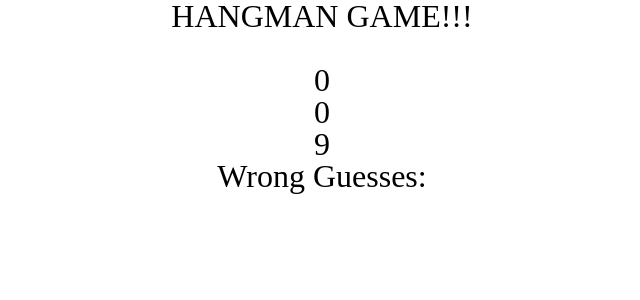
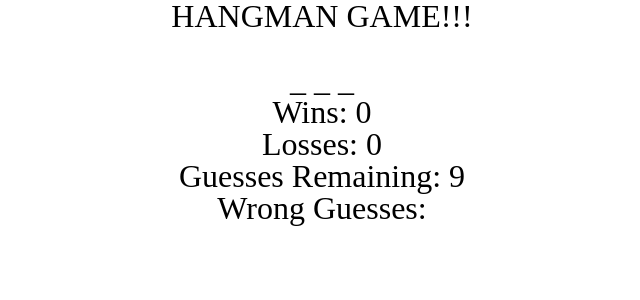
Before and after one commit to cchane4/hangman, a PHP site: page / in a window 1280 px wide. Shown: the top 300 px of the page, without its empty margins (318-958 px from the left). Run offline with PHP 8.4, Linux system fonts and the light colour scheme.

Commit message:
revisited 3

```diff
--- a/assets/javascript/game.js
+++ b/assets/javascript/game.js
@@ -3,7 +3,7 @@
 //*****************************************************************************
 //game counters (things we keep track of)
 var winCounter = 0;
-var lossCounter= 0;
+var lossCounter = 0;
 var guessesRemaining = 9;
 //arrays and variables for holding data
 var lettersinWord = []; //what letters are actually in the word with their own indexes
@@ -15,10 +15,13 @@ var blanksAndSuccesses = []; //holds blanks and successful guesses
 
 // GLOBAL FUNCTIONS
 //*****************************************************************************
-function startGame (){
+function startGame() {
     selectedWord = wordOptions[Math.floor(Math.random() * wordOptions.length)]; //chooses at random a word in the wordOptions array of words
     lettersinWord = selectedWord.split(""); //allows for an array of individual letters 	//numBlanks = lettersinWord.length;
     numBlanks = lettersinWord.length;
+    console.log(selectedWord);
+    console.log(lettersinWord);
+    console.log(numBlanks);
 
 
     //reset round of game
@@ -27,55 +30,75 @@ function startGame (){
     guessesRemaining = 9;
 
     // repopulate blanksAndSuccesses with correct number of blanks for guessing
-for (var i=0; i < numBlanks; i++){
+    for (var i = 0; i < numBlanks; i++) {
         blanksAndSuccesses.push("_");
+        console.log(blanksAndSuccesses);
     }
-	console.log(blanksAndSuccesses);
 
+    //change html to reflect word conditions
+    document.getElementById("wordDiv").innerHTML = blanksAndSuccesses.join(" "); // if you don't use .join, the commas will show up between letters
+    document.getElementById("guesses").innerHTML = "Guesses Remaining: " + guessesRemaining;
+    document.getElementById("wins").innerHTML = "Wins: " + winCounter;
+    document.getElementById("losses").innerHTML = "Losses: " + lossCounter;
 }
 
 
-//change html to reflect word conditions
-document.getElementById("wordDiv").innerHTML = blanksAndSuccesses.join(" "); // if you don't use .join, the commas will show up between letters
-document.getElementById("guesses").innerHTML = guessesRemaining;
-document.getElementById("wins").innerHTML = winCounter;
-document.getElementById("losses").innerHTML = lossCounter;
+//checks if the letter exists at all
+function checkLetters(letterGuessed) {
+    var lettersinWord = false; // default is that letter doesnt exist
 
+    for (var i = 0; i < numBlanks; i++) {
+        if (selectedWord[i] == letterGuessed) {
+            lettersinWord = true;
 
- //checks if the letter exists at all
-function checkLetters(letterGuessed){
-var lettersinWord = false; // default is that letter doesnt exist
-alert (letterGuessed);
-for (var i = 0; i < numBlanks; i++){
-		if (selectedWord[i] == letterGuessed){
-		lettersinWord = true;
-		alert('letter found');
         }
     }
+    //check location of letter and populate the array with that letter if letter is found
+    if (lettersinWord) {
+        for (var i = 0; i < numBlanks; i++) {
+            if (selectedWord[i] == letterGuessed) {
+                blanksAndSuccesses[i] = letterGuessed;
 
-//check location of letter and populate the array with that letter
- if (letterinWord){
-for (var i = 0; i < numBlanks; i++){
-		if (selectedWord[i] == letterGuessed){
-			blanksAndSuccesses[i] == letterGuessed;
             }
         }
     }
-// letter wasn't found
-else{
-	wrongLetters.push(letter);
+    // if the letter wasn't found
+    else {
+        wrongLetters.push(letterGuessed);
         guessesRemaining--;
     }
+    console.log(blanksAndSuccesses);
 }
 
 
+function roundDone() {
+    //update html
+    document.getElementById("guesses").innerHTML = "Guesses Remaining: " + guessesRemaining;
+    document.getElementById("wordDiv").innerHTML = blanksAndSuccesses.join(" ");
+    document.getElementById("wrongGuesses").innerHTML = "Wrong Guesses: " + wrongLetters.join(" ");
+
+    //checks to see if you won
+    if (lettersinWord.toString() == blanksAndSuccesses.toString()) {
+        document.getElementById("wins").innerHTML = "Wins:" + winCounter;
+        winCounter++;
+        startGame();
+        alert("you win");
+    }
+    //checks to see if you lost
+    else if (guessesRemaining == 0) {
+        lossCounter++;
+        alert("you lose");
+        document.getElementById("losses").innerHTML = "Loss:" + lossCounter;
+        startGame();
+    }
+}
 //MAIN PROCESS
 //*****************************************************************************
 // initiate code for the first time
 startGame();
 //register keyclicks
-document.onkeyup = function(event){
+document.onkeyup = function(event) {
     var letterGuessed = String.fromCharCode(event.keyCode).toLowerCase();
     checkLetters(letterGuessed);
-	console.log(letterGuessed);
+    roundDone();
 };
--- a/index.html
+++ b/index.html
@@ -10,10 +10,10 @@
 <h1> HANGMAN GAME!!! </h1>
 <br>
 <div id="wordDiv"></div>
-<div id="wins">Wins: 0 </div>
-<div id="losses">Losses: 0 </div>
+<div id="wins"> 0</div>
+<div id="losses">0 </div>
 <div id="guesses">Number of Guesses Left: 9 </div>
-<div id="wrongLetters">Wrong Guesses:</div>
+<div id="wrongGuesses"> Wrong Guesses: </div>
 
 <script type="text/javascript" src="assets/javascript/game.js"></script>
 </body>
```
Also changed, not shown: assets/css/style.css (line endings or trailing spaces). Lines whose indentation alone changed are shown as unchanged.
